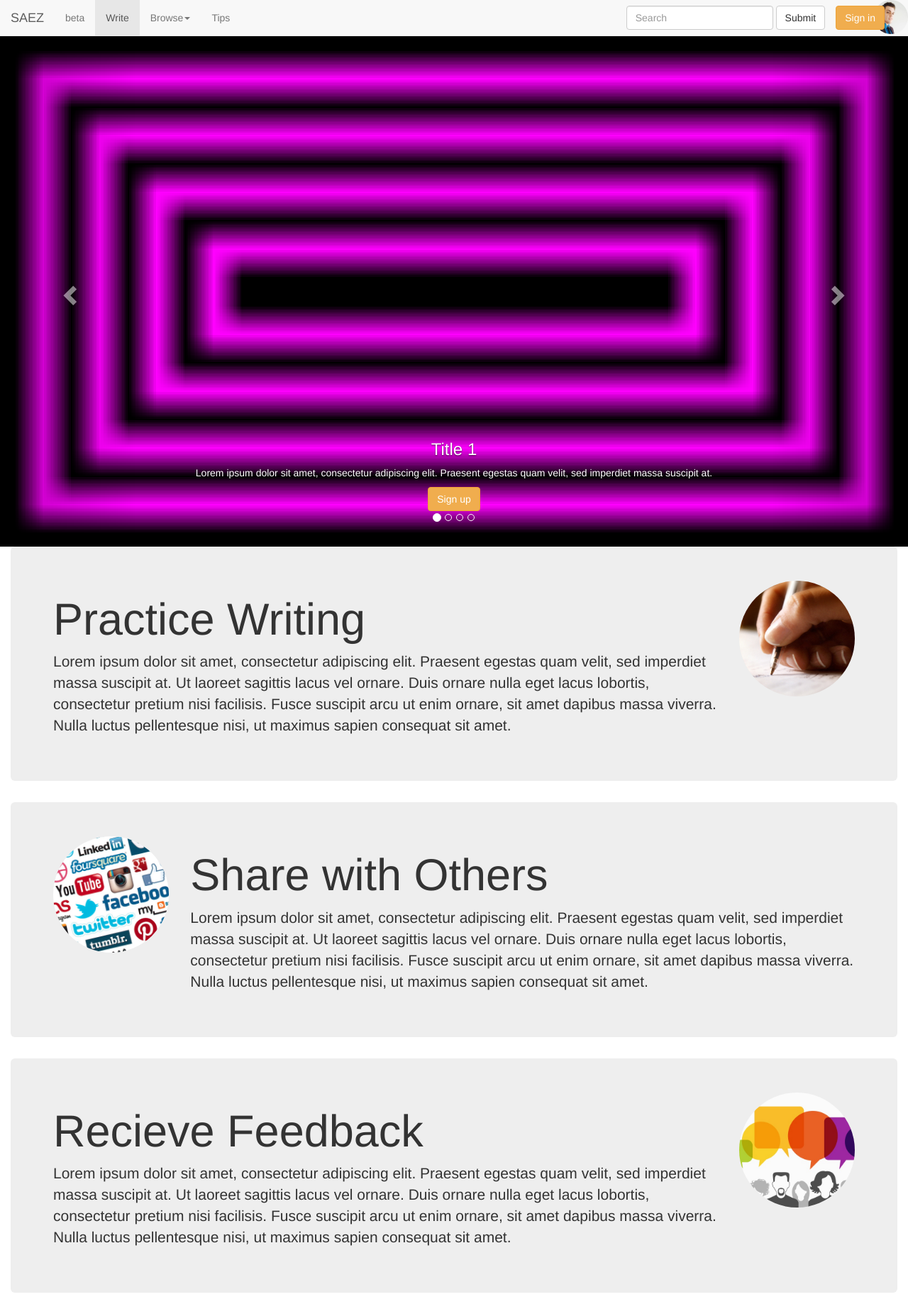
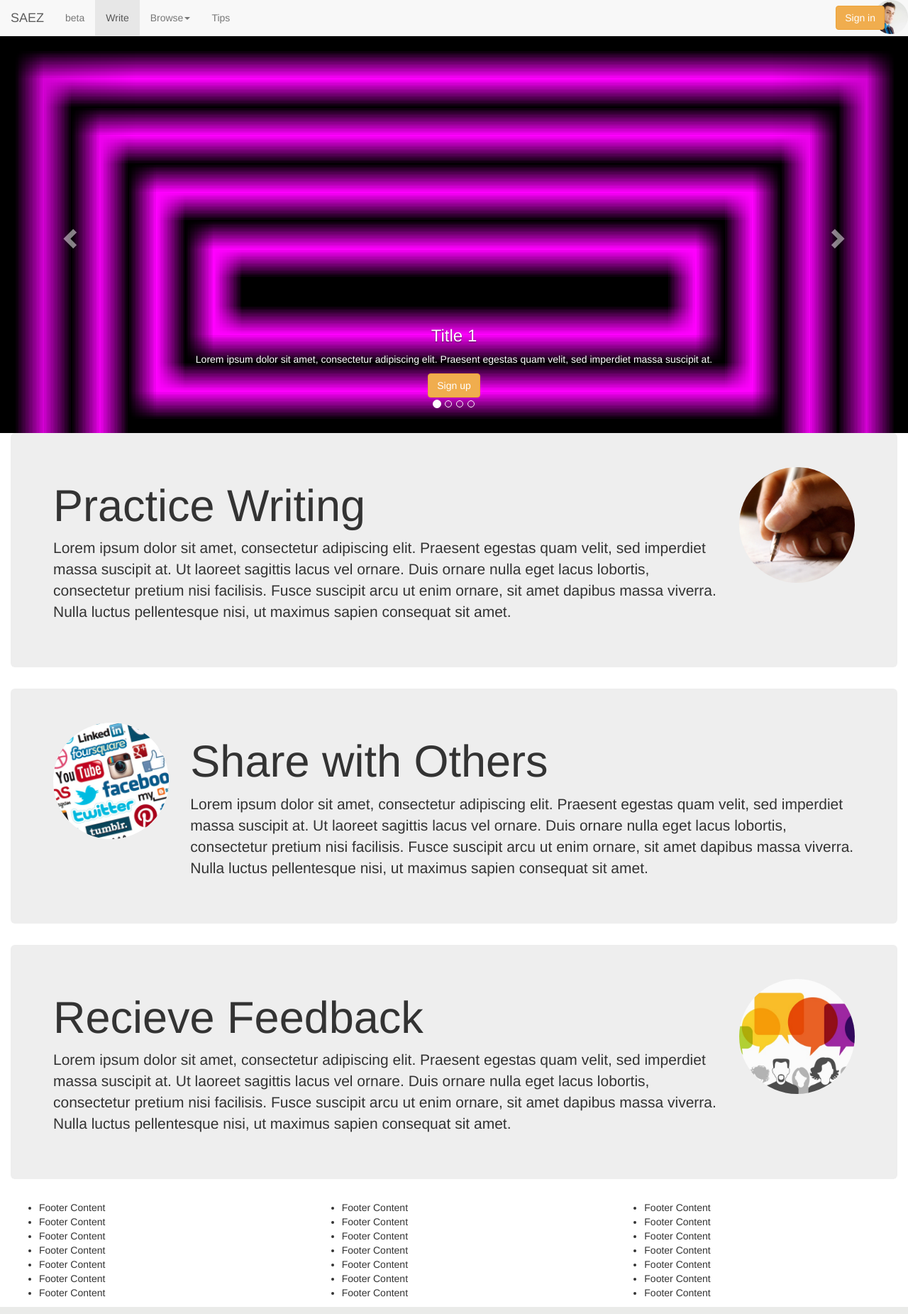
Before and after one commit to jordang1995/4, a PHP site: page / in a window 1280 px wide. Shown: the whole page at 71% size. Run offline with PHP 8.4, Linux system fonts and the light colour scheme; some libraries are stand-ins or nearby versions.

Commit message:
Added Basic footer html

```diff
--- a/DECO SANDBOX/assets/css/mainstyle.css
+++ b/DECO SANDBOX/assets/css/mainstyle.css
@@ -5,3 +5,8 @@ body { padding-top: 50px; }
     width: 100%;
     margin: auto;
 }
+
+#slideshow {
+	max-width:1920px;
+	margin:auto;
+}
--- a/DECO SANDBOX/index.html
+++ b/DECO SANDBOX/index.html
@@ -36,12 +36,12 @@
 	        	</ul>
 		        <a href="#"><img src="assets/images/profile_picture.jpg" class="img-responsive img-circle navbar-right" height="48px" width="48px" alt="Responsive image"></a>
 				<button type="button" class="btn btn-default navbar-btn btn-warning navbar-right">Sign in</button>
-				<form class="navbar-form navbar-left navbar-right" role="search">
+				<!--<form class="navbar-form navbar-left navbar-right" role="search">
 				    <div class="form-group">
 				        <input type="text" class="form-control" placeholder="Search">
 				    </div>
 				    <button type="submit" class="btn btn-default">Submit</button>
-				</form>
+				</form>-->
 			</div>
 	    </div>
 	</nav>
@@ -130,6 +130,45 @@
 			</div>
 		</div>
 	</div>
+	<footer>
+		<div class="container-fluid">
+			<div class="row">
+				<div class="col-xs-12 col-sm-4 col-md-4 col-lg-4">
+					<ul>
+						<li>Footer Content</li>
+						<li>Footer Content</li>
+						<li>Footer Content</li>
+						<li>Footer Content</li>
+						<li>Footer Content</li>
+						<li>Footer Content</li>
+						<li>Footer Content</li>
+					</ul>
+				</div>
+				<div class="col-xs-12 col-sm-4 col-md-4 col-lg-4">
+					<ul>
+						<li>Footer Content</li>
+						<li>Footer Content</li>
+						<li>Footer Content</li>
+						<li>Footer Content</li>
+						<li>Footer Content</li>
+						<li>Footer Content</li>
+						<li>Footer Content</li>
+					</ul>
+				</div>
+				<div class="col-xs-12 col-sm-4 col-md-4 col-lg-4">
+					<ul>
+						<li>Footer Content</li>
+						<li>Footer Content</li>
+						<li>Footer Content</li>
+						<li>Footer Content</li>
+						<li>Footer Content</li>
+						<li>Footer Content</li>
+						<li>Footer Content</li>
+					</ul>
+				</div>
+			</div>
+		</div>
+	</footer>
 <script type="text/javascript" src="https://code.jquery.com/jquery-3.1.0.min.js"></script>
 <script src="https://maxcdn.bootstrapcdn.com/bootstrap/3.3.7/js/bootstrap.min.js" integrity="sha384-Tc5IQib027qvyjSMfHjOMaLkfuWVxZxUPnCJA7l2mCWNIpG9mGCD8wGNIcPD7Txa" crossorigin="anonymous"></script>
 </body>
```
Also changed, not shown: DECO SANDBOX/assets/images/slideshowplaceholder.png.
